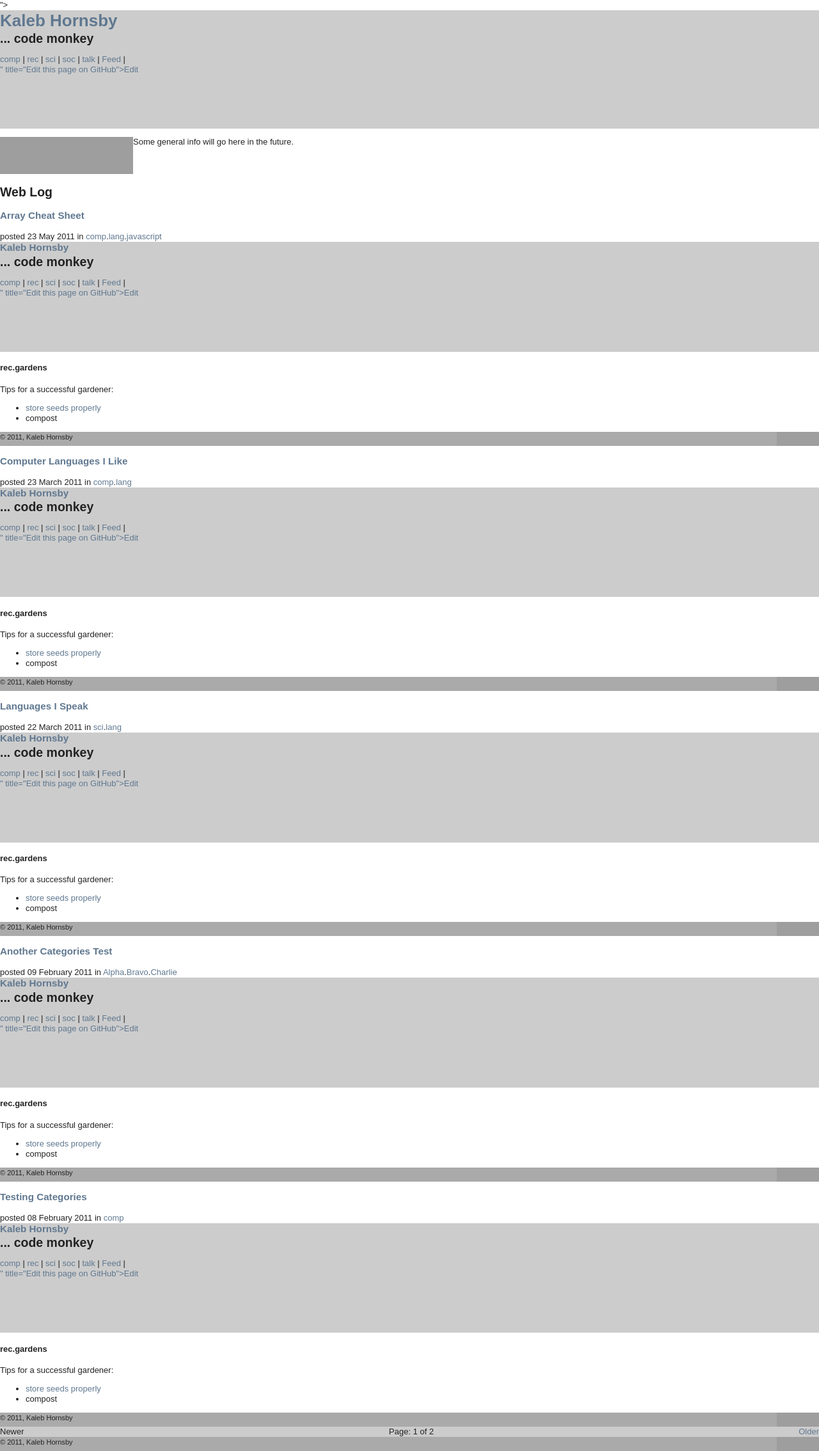
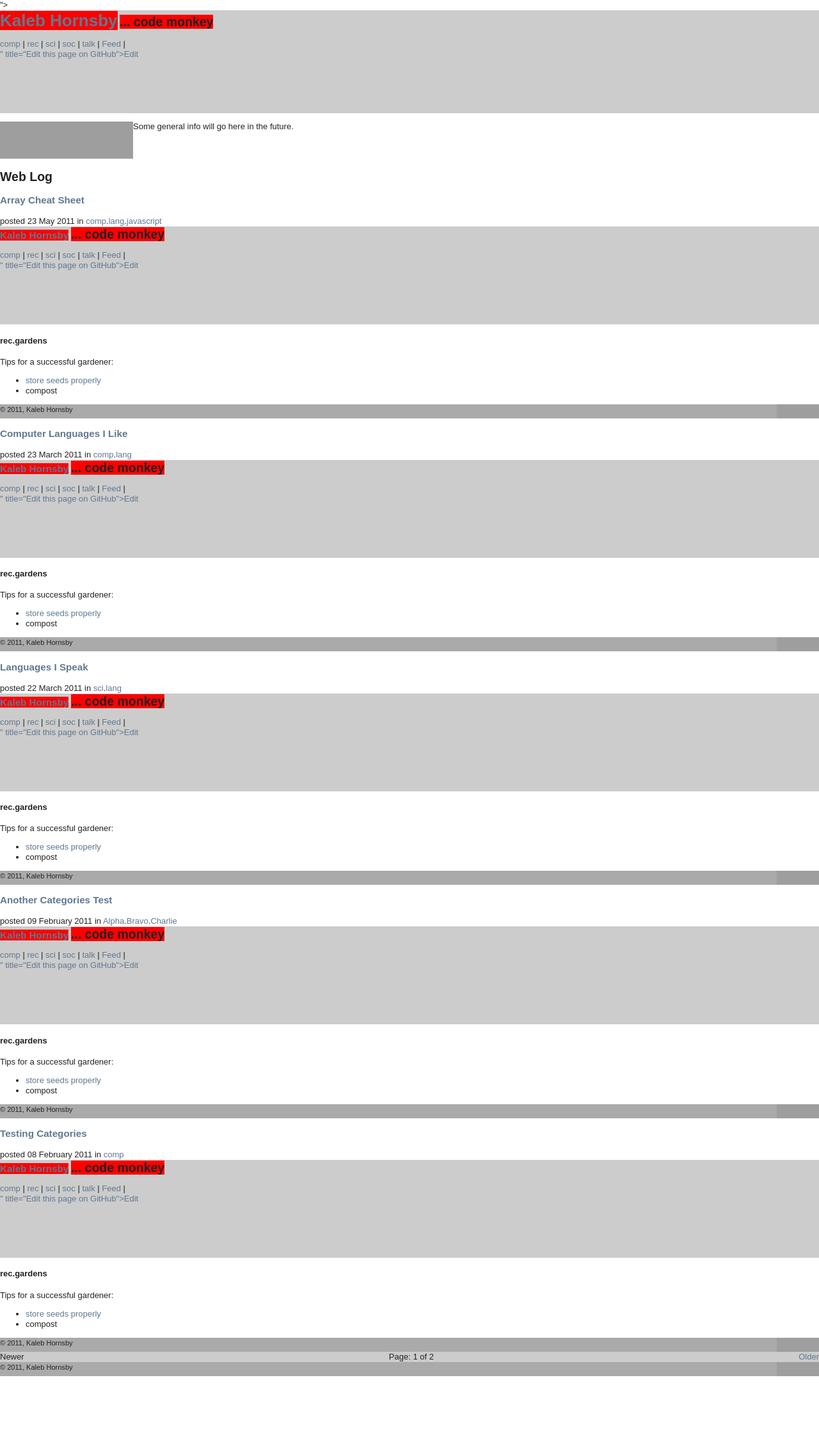
Before and after one commit to kaleb/kaleb.github.com, a Jekyll site: the page built from index.html, in a window 1280 px wide. Shown: the whole page at 64% size. Built offline with Jekyll 4.4.1, drawn with Linux system fonts in a browser that asks for light colours; nearby versions of some CDN libraries; Markdown is read by kramdown in place of the engine named in the settings; the list of posts is cut into pages by our own code; after the commit the page ends 2151 px from its top, so only the background shows below that; grey boxes are pictures that could not be loaded.

Commit message:
atempting to fix the site header

```diff
--- a/_includes/style-medium.css
+++ b/_includes/style-medium.css
@@ -1,3 +1 @@
-#site-header h1, #site_header h2 {
-	display: inline;
-}
+#site-header h1, #site-header h2 { display:inline;background:red; }
```
Also changed, not shown: 2 other files.
